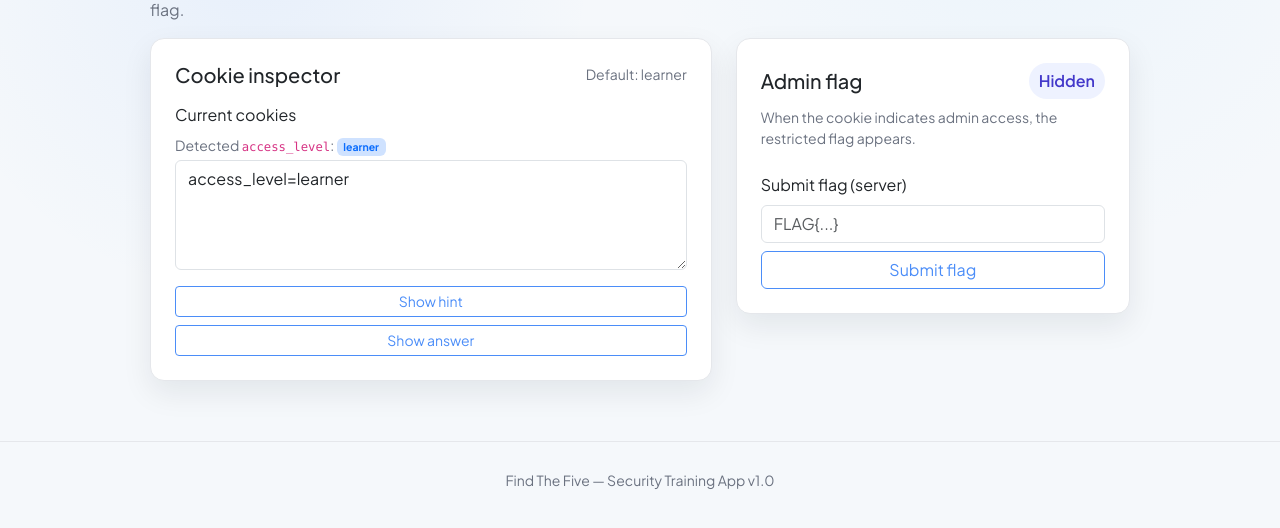
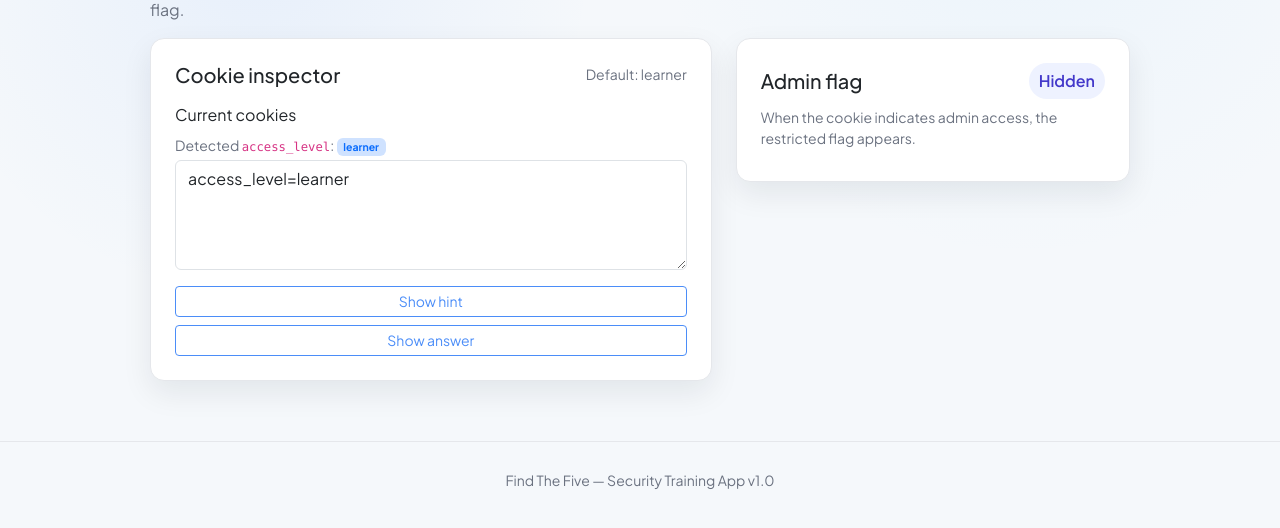
Before and after one commit to MubarakSec/find_the_five, a PHP site: page /cookie_lab.php in a window 1280 px wide. Shown: the part 197-725 px from the top of the page. Run offline with PHP 8.4, Linux system fonts and the light colour scheme; the visitor is signed in with stand-in values (Sample User, id 1); data that the repository does not hold is empty.

Commit message:
commit Fix cookie lab functionality and update app.js

```diff
--- a/assets/js/app.js
+++ b/assets/js/app.js
@@ -120,7 +120,6 @@
       cookie_flag_title: 'Admin flag',
       cookie_flag_chip: 'Hidden',
       cookie_flag_desc: 'When the cookie indicates admin access, the restricted flag appears.',
-      cookie_submit_btn: 'Submit flag',
       cookie_answer: '<ol class="mb-0 ps-3"><li>Open browser devtools and edit the <code>access_level</code> cookie.</li><li>Set it to <code>admin</code> (or another elevated value) and refresh.</li><li>The admin flag appears.</li></ol>',
       privesc_badge: 'Privilege Escalation lab',
       privesc_title: 'Override the requested role',
@@ -320,7 +319,6 @@
       cookie_flag_title: 'علم المدير',
       cookie_flag_chip: 'مخفي',
       cookie_flag_desc: 'عندما تشير الكوكيز لصلاحية مدير سيظهر العلم المقيد.',
-      cookie_submit_btn: 'إرسال العلم',
       cookie_answer: '<ol class="mb-0 ps-3"><li>افتح أدوات المتصفح وعدّل كوكي <code>access_level</code>.</li><li>اجعلها <code>admin</code> (أو قيمة أعلى) ثم حدّث الصفحة.</li><li>سيظهر علم المدير.</li></ol>',
       privesc_badge: 'مختبر تصعيد الصلاحيات [Privilege Escalation]',
       privesc_title: 'تجاوز الدور المطلوب',
--- a/cookie_lab.php
+++ b/cookie_lab.php
@@ -34,22 +34,6 @@ if (!$currentUser) {
 }
 $navProfileId = (int) $currentUser['id'];
 $achievements = getUserAchievements($connection, $userId);
-
-if ($_SERVER['REQUEST_METHOD'] === 'POST') {
-  $submitted = trim($_POST['flag'] ?? '');
-  if ($submitted === '') {
-    $flagMessage = tr('Please enter a flag value.', 'الرجاء إدخال قيمة العلم.', $lang);
-    $flagType = 'danger';
-  } elseif ($submitted !== $expectedFlag) {
-    $flagMessage = tr('Flag is incorrect. Check the access_level cookie.', 'العلم غير صحيح، تحقق من كوكي access_level.', $lang);
-    $flagType = 'danger';
-  } else {
-    unlockAchievement($connection, $userId, 'cookie');
-    $flagMessage = tr('Cookie flag accepted. Achievement unlocked.', 'تم قبول العلم وفتح الإنجاز.', $lang);
-    $flagType = 'success';
-    $cookieFlag = $expectedFlag;
-  }
-}
 
 if ($hasAdminCookie) {
   $cookieFlag = $expectedFlag;
@@ -150,11 +134,6 @@ if ($hasAdminCookie) {
           <?php if ($flagMessage): ?>
             <div class="alert alert-<?php echo htmlspecialchars($flagType, ENT_QUOTES); ?> mt-3"><?php echo htmlspecialchars($flagMessage, ENT_QUOTES); ?></div>
           <?php endif; ?>
-          <form class="mt-3" method="POST" action="cookie_lab.php" novalidate>
-            <label class="form-label">Submit flag (server)</label>
-            <input type="text" name="flag" class="form-control" placeholder="FLAG{...}" required>
-            <button class="btn btn-outline-primary w-100 mt-2" type="submit" data-i18n="cookie_submit_btn">Submit flag</button>
-          </form>
         </div>
       </div>
     </div>
```
